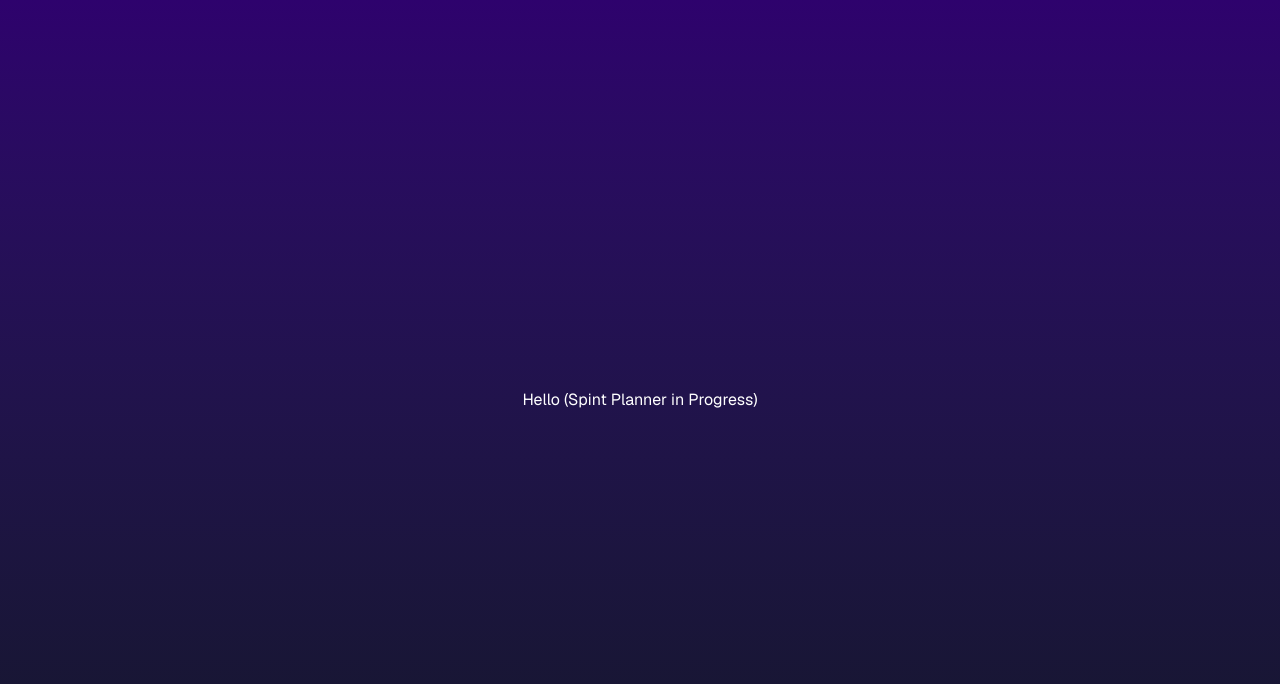
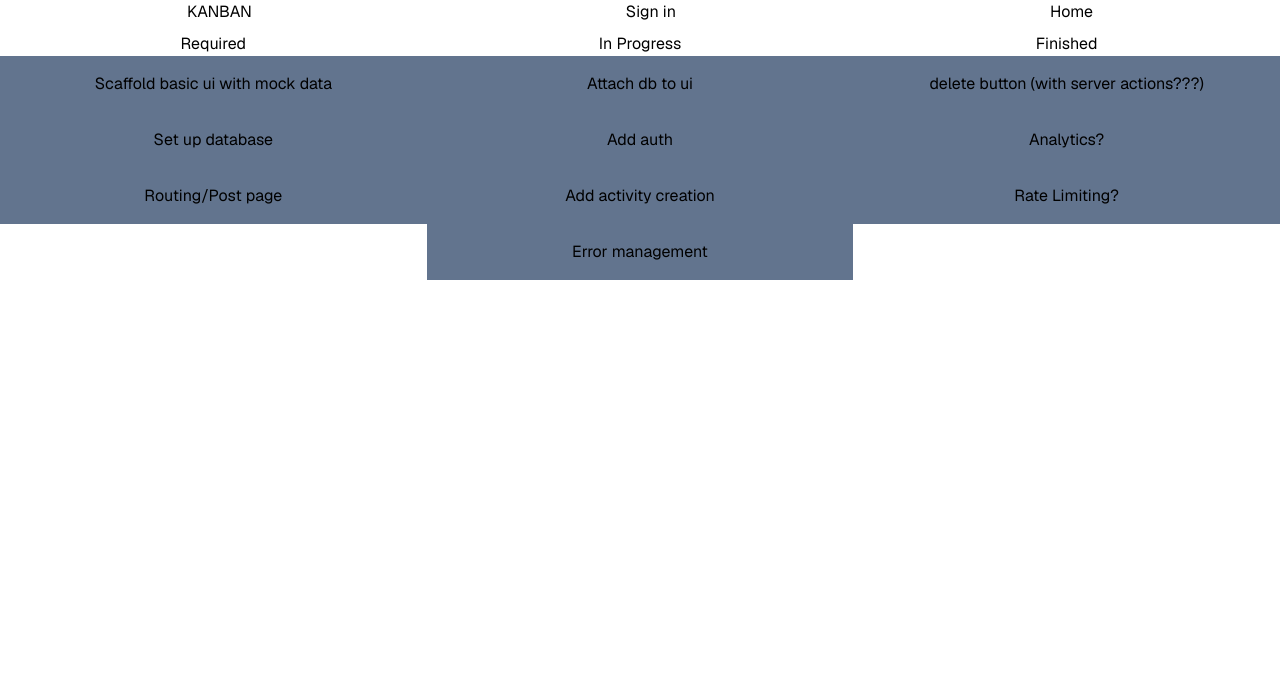
Before and after one commit to fornerobj/sprint-planner, a Next.js app: page / in a window 1280 px wide. Shown: the top 684 px of the page. Built offline with nearby package versions, Linux system fonts and the light colour scheme.

Commit message:
Added basic ui scaffold

```diff
--- a/src/app/page.tsx
+++ b/src/app/page.tsx
@@ -1,9 +1,58 @@
 import Link from "next/link";
 
 export default function HomePage() {
+  let id = 1;
+  const required = [
+    "Scaffold basic ui with mock data",
+    "Set up database",
+    "Routing/Post page",
+  ];
+  const in_progress = [
+    "Attach db to ui",
+    "Add auth",
+    "Add activity creation",
+    "Error management",
+  ];
+  const finished = [
+    "delete button (with server actions???)",
+    "Analytics?",
+    "Rate Limiting?",
+  ];
   return (
-    <main className="flex min-h-screen flex-col items-center justify-center bg-gradient-to-b from-[#2e026d] to-[#15162c] text-white">
-      <h1>Hello (Spint Planner in Progress)</h1>
+    <main className="">
+      <div className="flex flex-col">
+        <header className="flex h-8 justify-around">
+          <h1>KANBAN</h1>
+          <p>Sign in</p>
+          <p>Home</p>
+        </header>
+        <div className="flex text-center">
+          <div className="flex h-full w-1/3 flex-col">
+            <h1>Required</h1>
+            {required.map((activity) => (
+              <div key={id++} className="bg-slate-500 p-4">
+                <h1>{activity}</h1>
+              </div>
+            ))}
+          </div>
+          <div className="flex h-full w-1/3 flex-col">
+            <h1>In Progress</h1>
+            {in_progress.map((activity) => (
+              <div key={id++} className="bg-slate-500 p-4">
+                <h1>{activity}</h1>
+              </div>
+            ))}
+          </div>
+          <div className="flex h-full w-1/3 flex-col">
+            <h1>Finished</h1>
+            {finished.map((activity) => (
+              <div key={id++} className="bg-slate-500 p-4">
+                <h1>{activity}</h1>
+              </div>
+            ))}
+          </div>
+        </div>
+      </div>
     </main>
   );
 }
```
Also changed, not shown: 1 other file (tests, documents, lock files or other folders).
